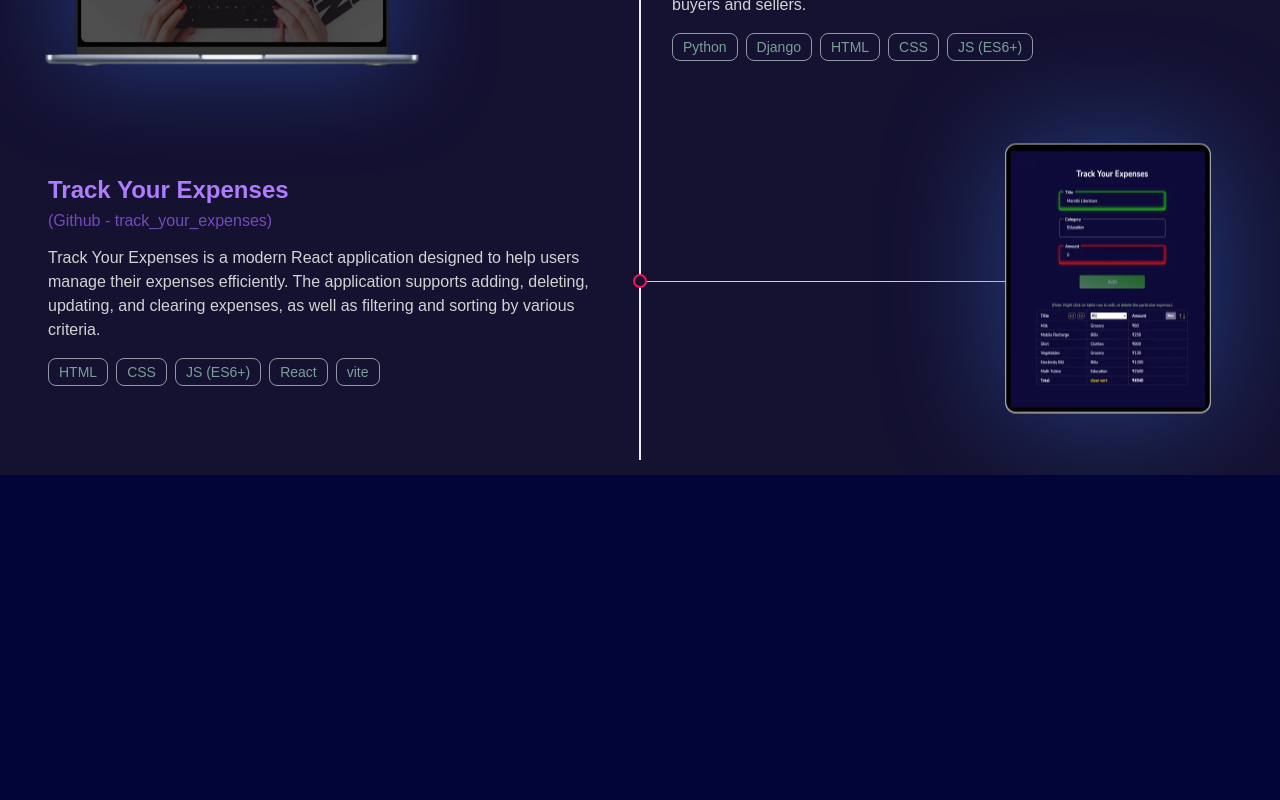
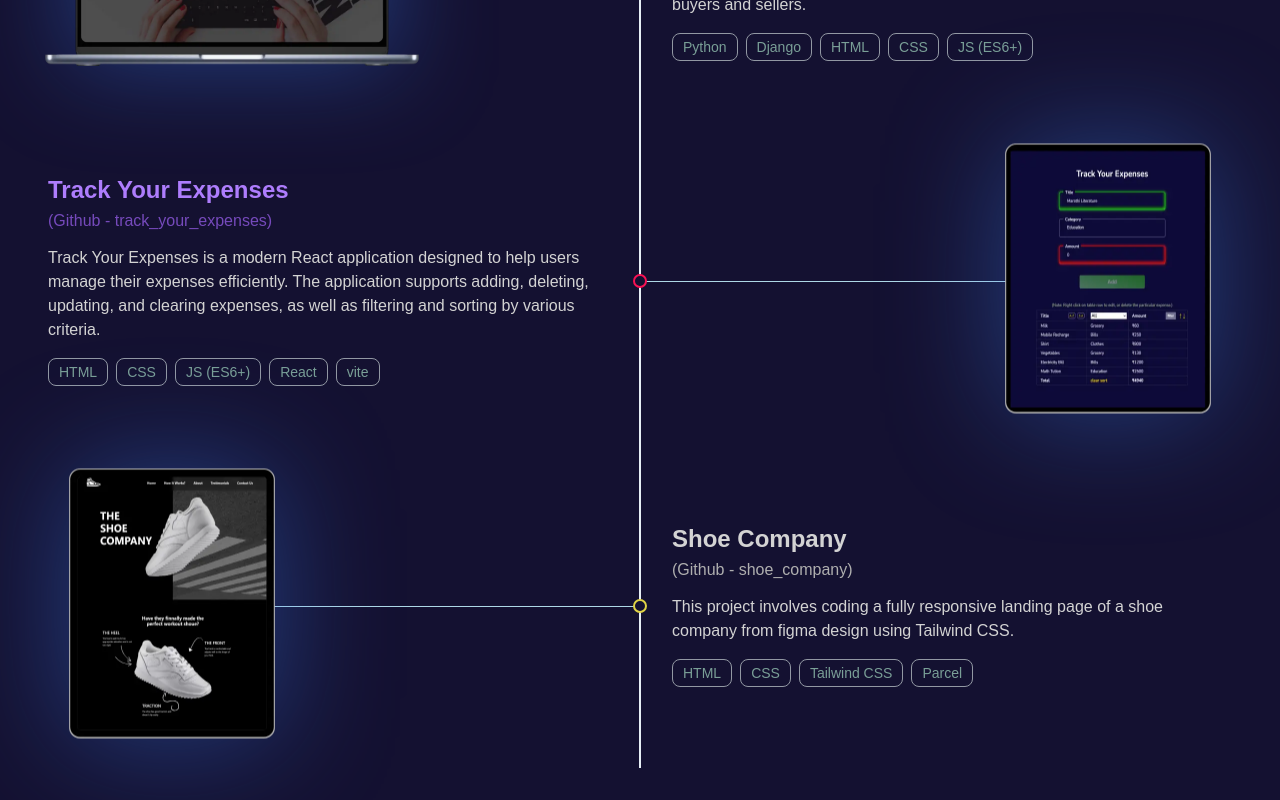
Before and after one commit to vijay-jadhav1997/personal-portfolio, a React (Vite) app: page / in a window 1280 px wide. Shown: the part 2075-2875 px from the top of the page. Before the commit the page ends 2550 px from the top, so only its background shows below. Built offline with nearby package versions, Linux system fonts and the light colour scheme.

Commit message:
styl: styles 'Projects' component

```diff
--- a/src/components/projects/Projects.jsx
+++ b/src/components/projects/Projects.jsx
@@ -5,6 +5,8 @@ import blackWhiteLab from '../../assets/images/projects/black-white-lab.webp'
 import indicquiz from '../../assets/images/projects/quiz-app.webp'
 import indic_products from '../../assets/images/projects/indic-products-app.webp'
 import expenses from '../../assets/images/projects/expense-app.webp'
+import shoe_company from '../../assets/images/projects/shoe-companyapp.webp'
+// import explore_nation from '../../assets/images/projects/nation-app.webp'
 
 import { FaExternalLinkAlt } from "react-icons/fa";
 
@@ -134,6 +136,28 @@ function Projects() {
         </div>
       </div>
 
+      <div className="project shoe-company left tab">
+        <div>
+          <div className="project-img-wrapper">
+            <span className="tooltip"><span></span><a target='_blank' href="https://tailwind-css-projects.vercel.app/">ShoeCompany <FaExternalLinkAlt /></a> </span>
+            <img src={shoe_company} alt="Shoe Company" />
+          </div>
+          <div className="connecting-line"><span></span></div>
+        </div>
+
+        <div className="project-intro">
+          <h3 className="project-title"><a target='_blank' href="https://tailwind-css-projects.vercel.app/">Shoe Company</a></h3>
+          <a target='_blank' href="https://github.com/vijay-jadhav1997/Tailwind_CSS_Projects" className="github-link">(Github - shoe_company)</a>
+          <p className="project-details">This project involves coding a fully responsive landing page of a shoe company from figma design using Tailwind CSS.</p>
+          <ul className='tech-stack'>
+            <li>HTML</li>
+            <li>CSS</li>
+            <li>Tailwind CSS</li>
+            <li>Parcel</li>
+          </ul>
+        </div>
+      </div>
+
     </section>
   )
 }
```
